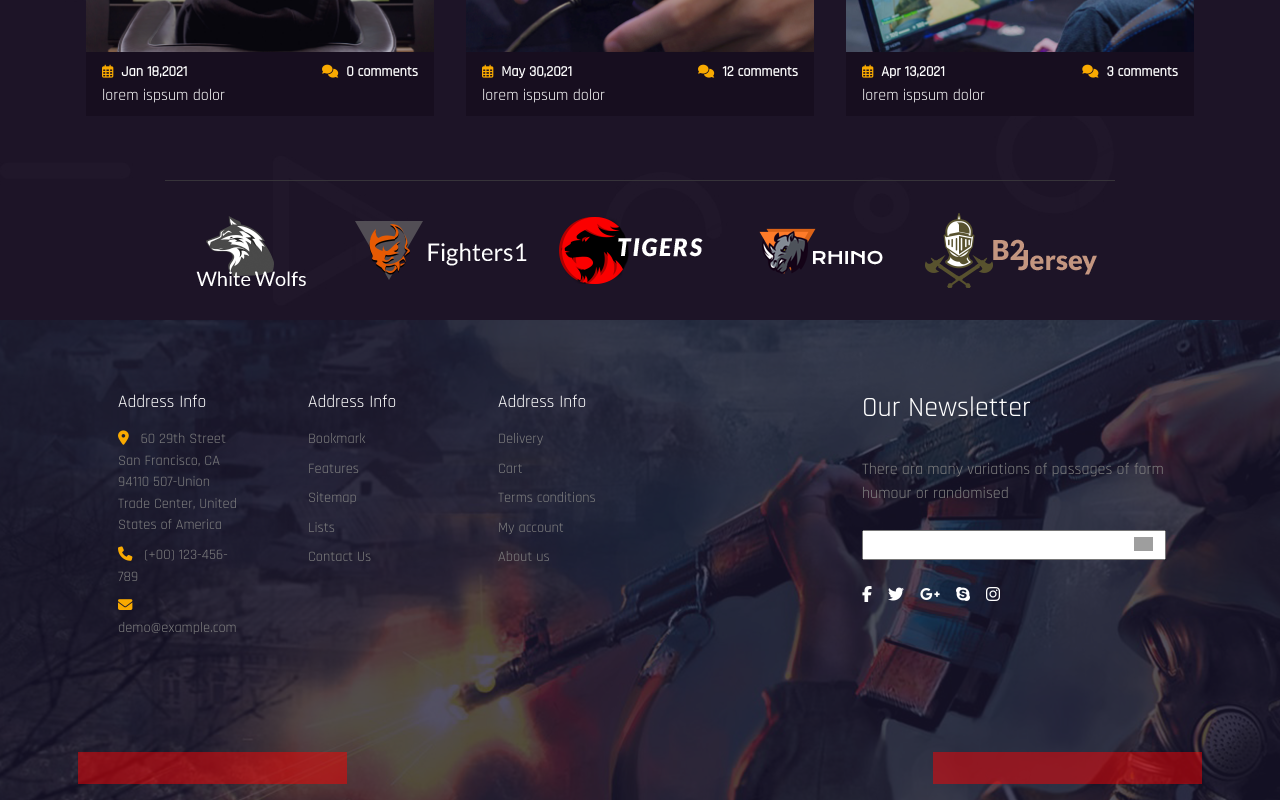
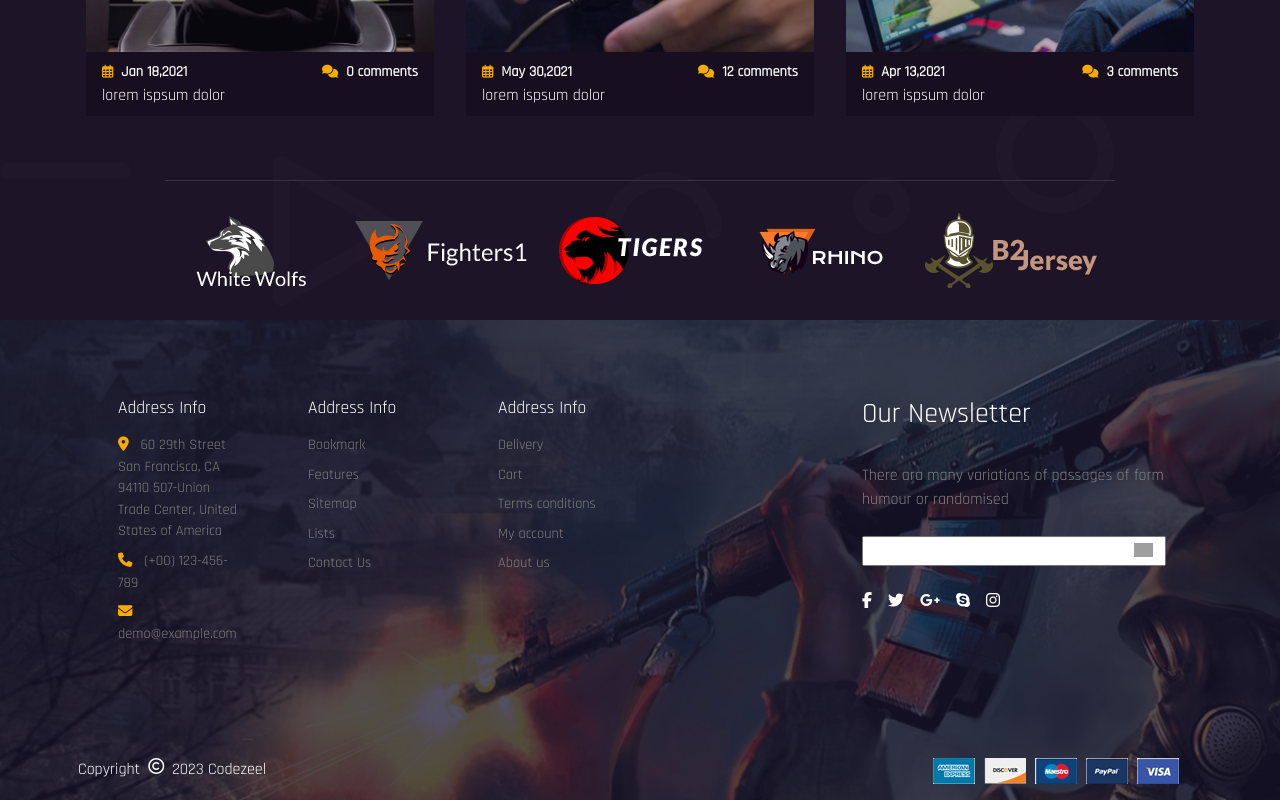
Before and after one commit to DavideFarci/proj-html-vuejs, a Vue app: page / in a window 1280 px wide. Shown: the part 4278-5078 px from the top of the page. Built offline with nearby package versions, Linux system fonts and the light colour scheme; grey boxes are pictures that could not be loaded.

Commit message:
add footer_down content

```diff
--- a/src/components/AppFooter.vue
+++ b/src/components/AppFooter.vue
@@ -149,10 +149,18 @@ export default {
       <div class="footer_down">
         <div class="row">
           <div class="col-3">
-            <div class="content"></div>
+            <div class="content">
+              Copyright <i class="fa-regular fa-copyright"></i> 2023 Codezeel
+            </div>
           </div>
           <div class="col-3">
-            <div class="content"></div>
+            <div class="content">
+              <div class="am_ex"></div>
+              <div class="discover"></div>
+              <div class="masterC"></div>
+              <div class="pay"></div>
+              <div class="visa"></div>
+            </div>
           </div>
         </div>
       </div>
@@ -266,8 +274,44 @@ footer {
       .col-3 {
         padding: 0.5rem;
         .content {
-          background-color: rgba(252, 2, 2, 0.486);
-          height: 2rem;
+          display: flex;
+          gap: 0.5rem;
+          color: white;
+          .am_ex {
+            height: 26px;
+            width: 43px;
+            background-image: url(/src/assets/img/payments.png);
+            background-repeat: no-repeat;
+            background-position-y: -237px;
+          }
+          .discover {
+            height: 26px;
+            width: 43px;
+            background-image: url(/src/assets/img/payments.png);
+            background-repeat: no-repeat;
+            background-position-y: -197px;
+          }
+          .masterC {
+            height: 26px;
+            width: 43px;
+            background-image: url(/src/assets/img/payments.png);
+            background-repeat: no-repeat;
+            background-position-y: -76px;
+          }
+          .pay {
+            height: 26px;
+            width: 43px;
+            background-image: url(/src/assets/img/payments.png);
+            background-repeat: no-repeat;
+            background-position-y: -116px;
+          }
+          .visa {
+            height: 26px;
+            width: 43px;
+            background-image: url(/src/assets/img/payments.png);
+            background-repeat: no-repeat;
+            background-position-y: 0px;
+          }
         }
       }
     }
```
